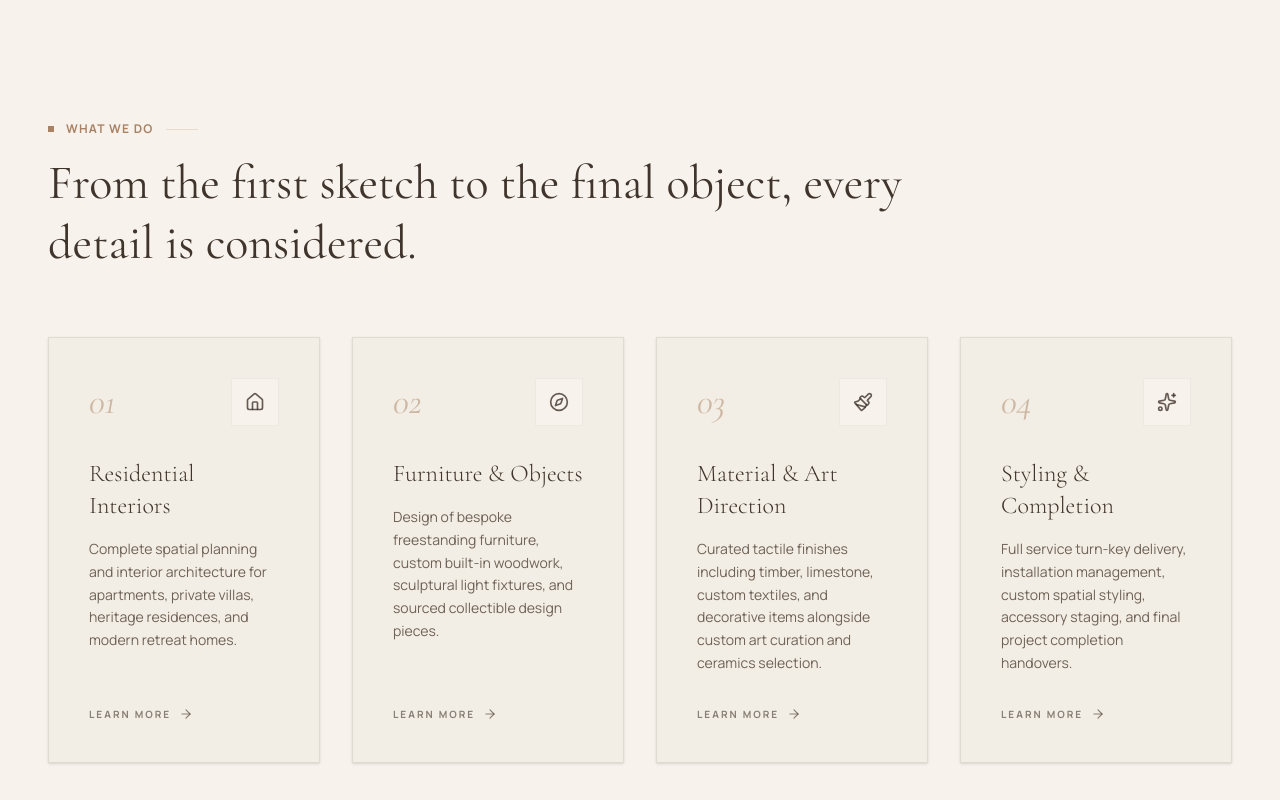
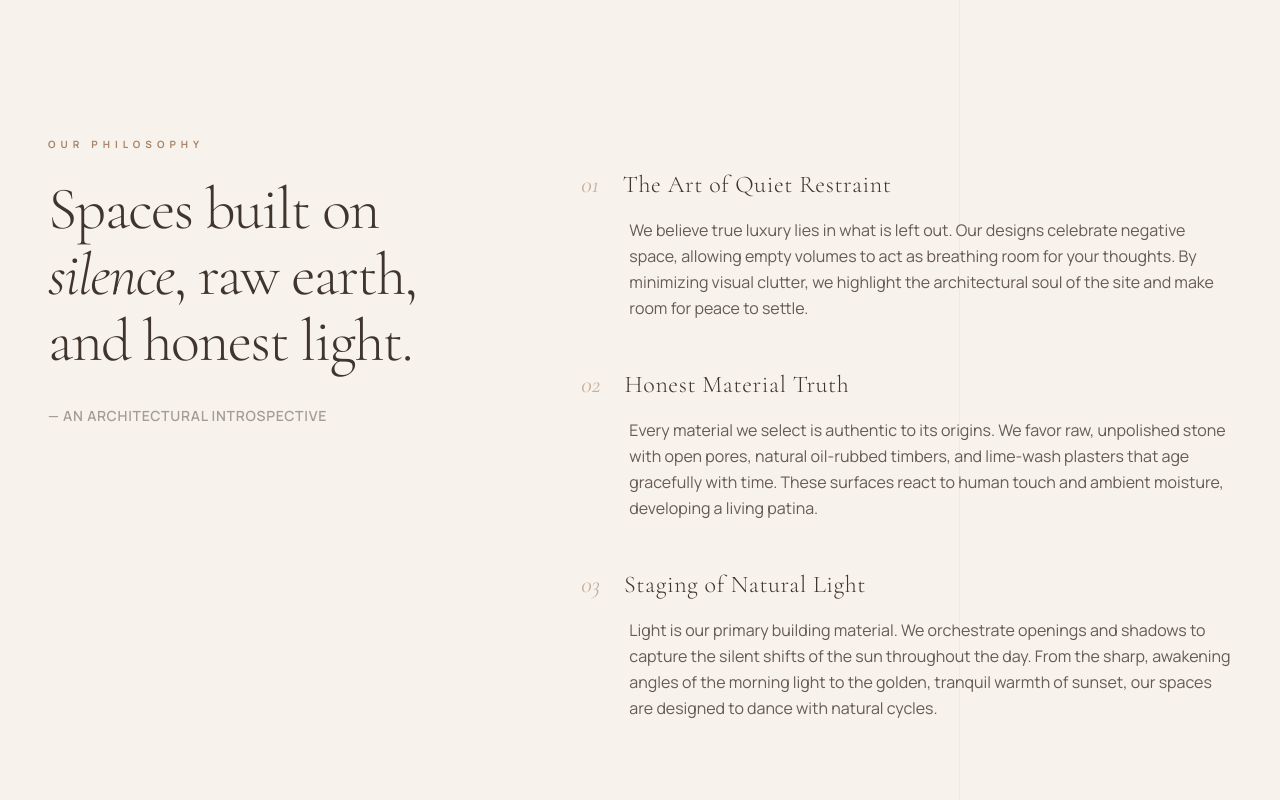
Before and after one commit to Diya030805/atelier-noma-interior-design, a React (Vite) app: page / in a window 1280 px wide. Shown: the part 1700-2500 px from the top of the page. Built offline with nearby package versions, Linux system fonts and the light colour scheme.

Commit message:
feat: add philosophy section
Integrate the Philosophy component into the main application layout to highlight the studio's core design principles and architectural approach.

```diff
--- a/src/App.jsx
+++ b/src/App.jsx
@@ -2,6 +2,7 @@ import React from 'react';
 import Navbar from './components/Navbar.jsx';
 import Hero from './components/Hero.jsx';
 import StudioIntro from './components/StudioIntro.jsx';
+import Philosophy from './components/Philosophy.jsx';
 import Services from './components/Services.jsx';
 import FeaturedProject from './components/FeaturedProject.jsx';
 import ProjectsGrid from './components/ProjectsGrid.jsx';
@@ -43,6 +44,9 @@ export default function App() {
         {/* Studio Architectural Introduction */}
         <StudioIntro onNavigate={handleSectionNavigation} />
 
+        {/* Our Philosophy section */}
+        <Philosophy />
+
         {/* Studio core services showcase */}
         <Services />
 
--- /dev/null
+++ b/src/components/Philosophy.jsx
@@ -0,0 +1,91 @@
+import React from 'react';
+import Reveal from './Reveal.jsx';
+
+export default function Philosophy() {
+  return (
+    <section
+      id="philosophy"
+      className="bg-warm-ivory py-24 md:py-36 relative overflow-hidden border-t border-deep-espresso/5"
+    >
+      {/* Background Accent Grid Line */}
+      <div className="absolute top-0 bottom-0 right-[25%] w-[1px] bg-deep-espresso/5 hidden lg:block pointer-events-none" />
+
+      <div className="max-w-[1400px] mx-auto px-6 md:px-12 relative z-10">
+        <div className="grid grid-cols-1 lg:grid-cols-12 gap-12 lg:gap-24 items-start">
+
+          {/* Left Column: Vision Statement */}
+          <div className="lg:col-span-5 flex flex-col justify-start items-start">
+            <Reveal>
+              <span className="text-[10px] font-sans font-bold tracking-[0.5em] text-terracotta-beige uppercase block mb-6">
+                OUR PHILOSOPHY
+              </span>
+            </Reveal>
+
+            <Reveal delay={100}>
+              <h2 className="font-serif text-4xl md:text-5xl lg:text-6xl font-light text-deep-espresso leading-[1.1] tracking-tight mb-8">
+                Spaces built on <span className="italic">silence</span>, raw earth, and honest light.
+              </h2>
+            </Reveal>
+
+            <Reveal delay={200}>
+              <p className="font-sans text-sm tracking-wider uppercase text-deep-espresso/45 font-semibold">
+                — AN ARCHITECTURAL INTROSPECTIVE
+              </p>
+            </Reveal>
+          </div>
+
+          {/* Right Column: Three core principles written in elegant, readable narrative blocks */}
+          <div className="lg:col-span-7 space-y-12 lg:pt-8">
+
+            {/* Principle 1 */}
+            <Reveal delay={150}>
+              <div className="group">
+                <div className="flex items-baseline gap-6 mb-4">
+                  <span className="font-serif italic text-2xl text-terracotta-beige/60">01</span>
+                  <h3 className="font-serif text-2xl text-deep-espresso font-light tracking-wide">
+                    The Art of Quiet Restraint
+                  </h3>
+                </div>
+                <p className="font-sans text-base text-deep-espresso/80 leading-relaxed pl-12">
+                  We believe true luxury lies in what is left out. Our designs celebrate negative space, allowing empty volumes to act as breathing room for your thoughts. By minimizing visual clutter, we highlight the architectural soul of the site and make room for peace to settle.
+                </p>
+              </div>
+            </Reveal>
+
+            {/* Principle 2 */}
+            <Reveal delay={250}>
+              <div className="group">
+                <div className="flex items-baseline gap-6 mb-4">
+                  <span className="font-serif italic text-2xl text-terracotta-beige/60">02</span>
+                  <h3 className="font-serif text-2xl text-deep-espresso font-light tracking-wide">
+                    Honest Material Truth
+                  </h3>
+                </div>
+                <p className="font-sans text-base text-deep-espresso/80 leading-relaxed pl-12">
+                  Every material we select is authentic to its origins. We favor raw, unpolished stone with open pores, natural oil-rubbed timbers, and lime-wash plasters that age gracefully with time. These surfaces react to human touch and ambient moisture, developing a living patina.
+                </p>
+              </div>
+            </Reveal>
+
+            {/* Principle 3 */}
+            <Reveal delay={350}>
+              <div className="group">
+                <div className="flex items-baseline gap-6 mb-4">
+                  <span className="font-serif italic text-2xl text-terracotta-beige/60">03</span>
+                  <h3 className="font-serif text-2xl text-deep-espresso font-light tracking-wide">
+                    Staging of Natural Light
+                  </h3>
+                </div>
+                <p className="font-sans text-base text-deep-espresso/80 leading-relaxed pl-12">
+                  Light is our primary building material. We orchestrate openings and shadows to capture the silent shifts of the sun throughout the day. From the sharp, awakening angles of the morning light to the golden, tranquil warmth of sunset, our spaces are designed to dance with natural cycles.
+                </p>
+              </div>
+            </Reveal>
+
+          </div>
+
+        </div>
+      </div>
+    </section>
+  );
+}
```
